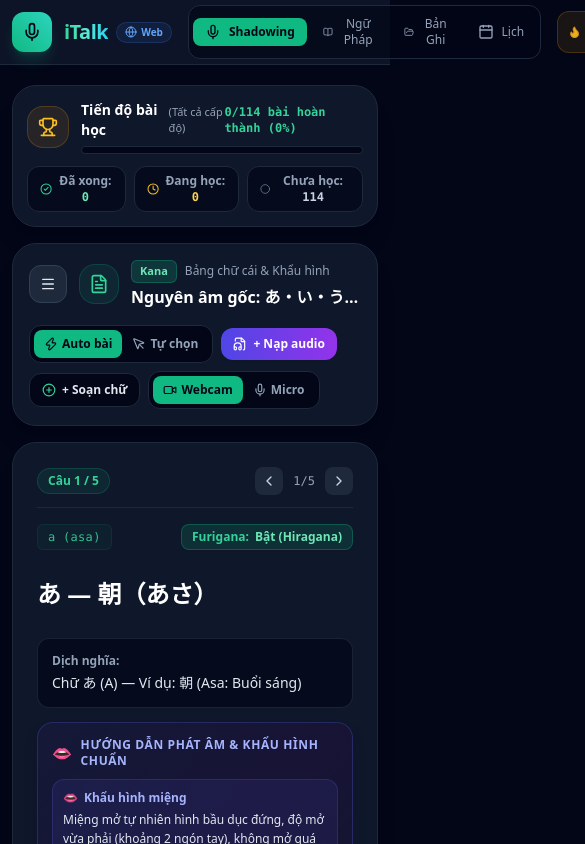
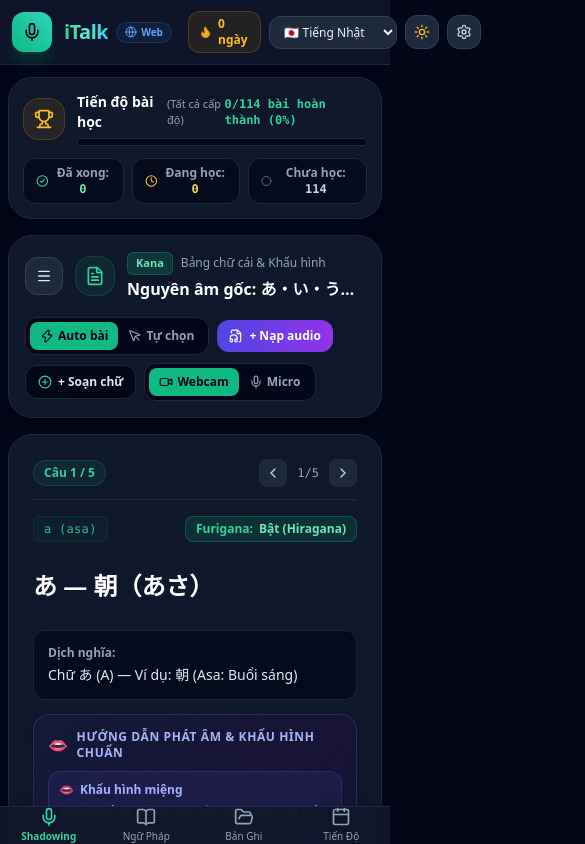
Before and after one commit to hnk24h/iTalk, a React (Vite) app: page / in a window 390 px wide. Shown: the top 844 px of the page, 585 px wide, since content can reach past the window. Built offline with nearby package versions, Linux system fonts and the light colour scheme.

Commit message:
feat(mobile): add iOS PWA support, Capacitor config, mobile bottom tab bar, and responsive touch layout

```diff
--- a/index.html
+++ b/index.html
@@ -3,7 +3,13 @@
   <head>
     <meta charset="UTF-8" />
     <link rel="icon" type="image/svg+xml" href="/icon.svg" />
-    <meta name="viewport" content="width=device-width, initial-scale=1.0" />
+    <link rel="apple-touch-icon" href="/icon.svg" />
+    <link rel="manifest" href="/manifest.json" />
+    <meta name="viewport" content="width=device-width, initial-scale=1.0, maximum-scale=1.0, user-scalable=no, viewport-fit=cover" />
+    <meta name="apple-mobile-web-app-capable" content="yes" />
+    <meta name="apple-mobile-web-app-status-bar-style" content="black-translucent" />
+    <meta name="apple-mobile-web-app-title" content="iTalk" />
+    <meta name="theme-color" content="#020617" />
     <title>iTalk - Luyện Nghe Nói & Shadowing Ngoại Ngữ</title>
     <link rel="preconnect" href="https://fonts.googleapis.com">
     <link rel="preconnect" href="https://fonts.gstatic.com" crossorigin>
--- a/src/App.tsx
+++ b/src/App.tsx
@@ -8,6 +8,7 @@ import { ScheduleTracker } from './components/ScheduleTracker'
 import { PronunciationScoreModal } from './components/PronunciationScoreModal'
 import { SettingsModal } from './components/SettingsModal'
 import { loadSchedule, loadSettings } from './services/storage'
+import { Mic, BookOpen, FolderOpen, Calendar } from 'lucide-react'
 
 export function App() {
   const initialSettings = loadSettings()
@@ -48,7 +49,7 @@ export function App() {
       />
 
       {/* Main Content Area - Full Width responsive */}
-      <main className="flex-1 w-full px-3 sm:px-6 lg:px-8 xl:px-10 py-5">
+      <main className="flex-1 w-full px-2 sm:px-6 lg:px-8 xl:px-10 py-3 sm:py-5 pb-24 md:pb-6">
         {activeTab === 'shadowing' && (
           <ShadowingStudio
             currentLang={currentLang}
@@ -69,13 +70,66 @@ export function App() {
         )}
       </main>
 
-      {/* Footer - Full Width */}
-      <footer className="border-t border-slate-900 bg-slate-950/80 py-4 text-center text-xs text-slate-500">
+      {/* Footer - Full Width Desktop */}
+      <footer className="hidden md:block border-t border-slate-900 bg-slate-950/80 py-4 text-center text-xs text-slate-500">
         <div className="w-full px-3 sm:px-6 lg:px-8 xl:px-10 flex flex-col sm:flex-row items-center justify-between gap-2">
           <span>iTalk Language Studio © 2026 — Luyện Shadowing Tiếng Nhật, Tiếng Trung & Tiếng Việt</span>
           <span>Hỗ trợ Web & Electron Desktop Native Recording</span>
         </div>
       </footer>
+
+      {/* Mobile Bottom Navigation Bar (iOS HIG compliant & Safe Area) */}
+      <nav className="md:hidden fixed bottom-0 left-0 right-0 z-40 bg-slate-900/95 backdrop-blur-xl border-t border-slate-800 pb-safe shadow-2xl">
+        <div className="grid grid-cols-4 h-15">
+          <button
+            onClick={() => setActiveTab('shadowing')}
+            className={`flex flex-col items-center justify-center gap-0.5 transition-colors cursor-pointer ${
+              activeTab === 'shadowing'
+                ? 'text-emerald-400 font-bold'
+                : 'text-slate-400 hover:text-slate-200'
+            }`}
+          >
+            <Mic className="w-5 h-5" />
+            <span className="text-[10px]">Shadowing</span>
+          </button>
+
+          <button
+            onClick={() => setActiveTab('speaking')}
+            className={`flex flex-col items-center justify-center gap-0.5 transition-colors cursor-pointer ${
+              activeTab === 'speaking'
+                ? 'text-emerald-400 font-bold'
+                : 'text-slate-400 hover:text-slate-200'
+            }`}
+          >
+            <BookOpen className="w-5 h-5" />
+            <span className="text-[10px]">Ngữ Pháp</span>
+          </button>
+
+          <button
+            onClick={() => setActiveTab('recordings')}
+            className={`flex flex-col items-center justify-center gap-0.5 transition-colors cursor-pointer ${
+              activeTab === 'recordings'
+                ? 'text-emerald-400 font-bold'
+                : 'text-slate-400 hover:text-slate-200'
+            }`}
+          >
+            <FolderOpen className="w-5 h-5" />
+            <span className="text-[10px]">Bản Ghi</span>
+          </button>
+
+          <button
+            onClick={() => setActiveTab('schedule')}
+            className={`flex flex-col items-center justify-center gap-0.5 transition-colors cursor-pointer ${
+              activeTab === 'schedule'
+                ? 'text-emerald-400 font-bold'
+                : 'text-slate-400 hover:text-slate-200'
+            }`}
+          >
+            <Calendar className="w-5 h-5" />
+            <span className="text-[10px]">Tiến Độ</span>
+          </button>
+        </div>
+      </nav>
 
       {/* Pronunciation Scoring Modal */}
       {activeScoreResult && (
--- a/src/components/Header.tsx
+++ b/src/components/Header.tsx
@@ -70,8 +70,8 @@ export const Header: React.FC<HeaderProps> = ({
             </div>
           </div>
 
-          {/* Navigation Tabs */}
-          <nav className="flex items-center gap-1 bg-slate-950/60 p-1 rounded-xl border border-slate-800">
+          {/* Navigation Tabs - Desktop */}
+          <nav className="hidden md:flex items-center gap-1 bg-slate-950/60 p-1 rounded-xl border border-slate-800">
             <button
               onClick={() => onSelectTab('shadowing')}
               className={`flex items-center gap-2 px-3 py-1.5 rounded-lg text-xs md:text-sm font-medium transition-all ${
--- a/src/components/ShadowingStudio.tsx
+++ b/src/components/ShadowingStudio.tsx
@@ -1242,12 +1242,22 @@ export const ShadowingStudio: React.FC<ShadowingStudioProps> = ({
 
       {/* Responsive Layout: Sidebar on Left + Studio Workspace on Right */}
       <div className="flex flex-col lg:flex-row gap-5 items-start">
+        {/* Mobile Backdrop Overlay */}
+        {isSidebarOpenMobile && (
+          <div
+            onClick={() => setIsSidebarOpenMobile(false)}
+            className="fixed inset-0 bg-slate-950/80 backdrop-blur-sm z-50 lg:hidden transition-opacity"
+          />
+        )}
+
         {/* ======================================================== */}
         {/* 1. SIDEBAR: LESSONS LIST & 2-MODE SWITCH                  */}
         {/* ======================================================== */}
         <aside
-          className={`w-full lg:w-80 xl:w-96 2xl:w-[420px] flex-shrink-0 bg-slate-900 border border-slate-800 rounded-3xl p-4 sm:p-5 shadow-xl flex flex-col space-y-4 ${
-            isSidebarOpenMobile ? 'block' : 'hidden lg:flex'
+          className={`w-full lg:w-80 xl:w-96 2xl:w-[420px] flex-shrink-0 bg-slate-900 border border-slate-800 shadow-xl flex flex-col space-y-4 transition-all duration-300 ${
+            isSidebarOpenMobile
+              ? 'fixed inset-y-0 left-0 z-50 w-[88vw] max-w-sm p-4 sm:p-5 rounded-r-3xl overflow-y-auto bg-slate-900/98 shadow-2xl pt-safe pb-safe border-r border-slate-700'
+              : 'hidden lg:flex rounded-3xl p-4 sm:p-5'
           }`}
         >
           {/* Sidebar Header */}
--- a/src/index.css
+++ b/src/index.css
@@ -301,3 +301,25 @@ ruby.ruby-group rt.ruby-rt {
 html.light ruby.ruby-group rt.ruby-rt {
   color: #059669; /* emerald-600 */
 }
+
+/* ==========================================================================
+   MOBILE & iOS OPTIMIZATIONS (SAFE AREA & TOUCH)
+   ========================================================================== */
+.pt-safe {
+  padding-top: env(safe-area-inset-top, 0px);
+}
+.pb-safe {
+  padding-bottom: env(safe-area-inset-bottom, 0px);
+}
+.pl-safe {
+  padding-left: env(safe-area-inset-left, 0px);
+}
+.pr-safe {
+  padding-right: env(safe-area-inset-right, 0px);
+}
+
+/* Prevent unwanted double-tap zoom on buttons and interactive elements */
+button, select, input, a {
+  touch-action: manipulation;
+  -webkit-tap-highlight-color: transparent;
+}
```
Also changed, not shown: capacitor.config.json (added, +11 -0 lines), src/components/GrammarSpeaking.tsx (+47 -16 lines), public/manifest.json (added).
